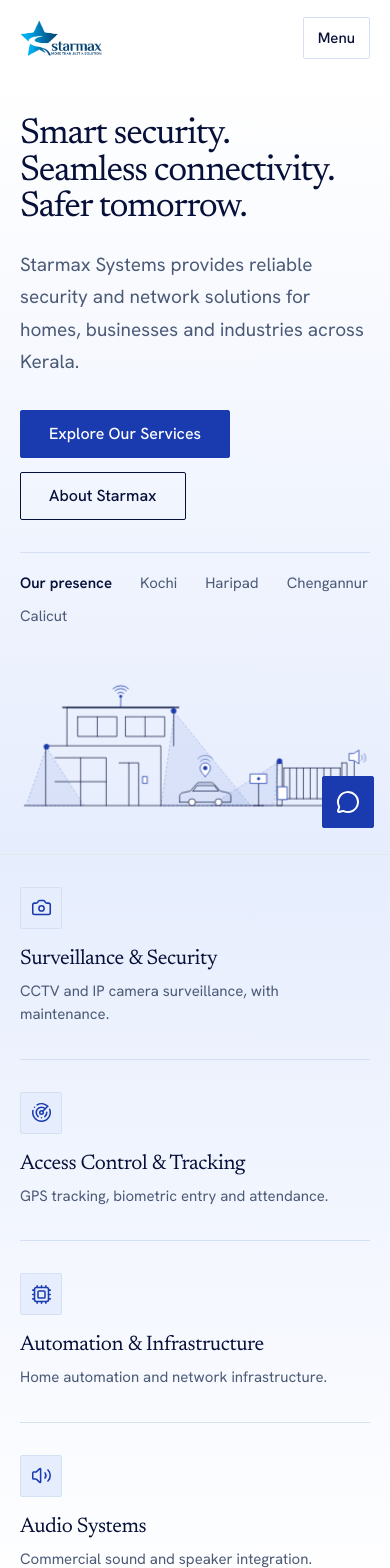
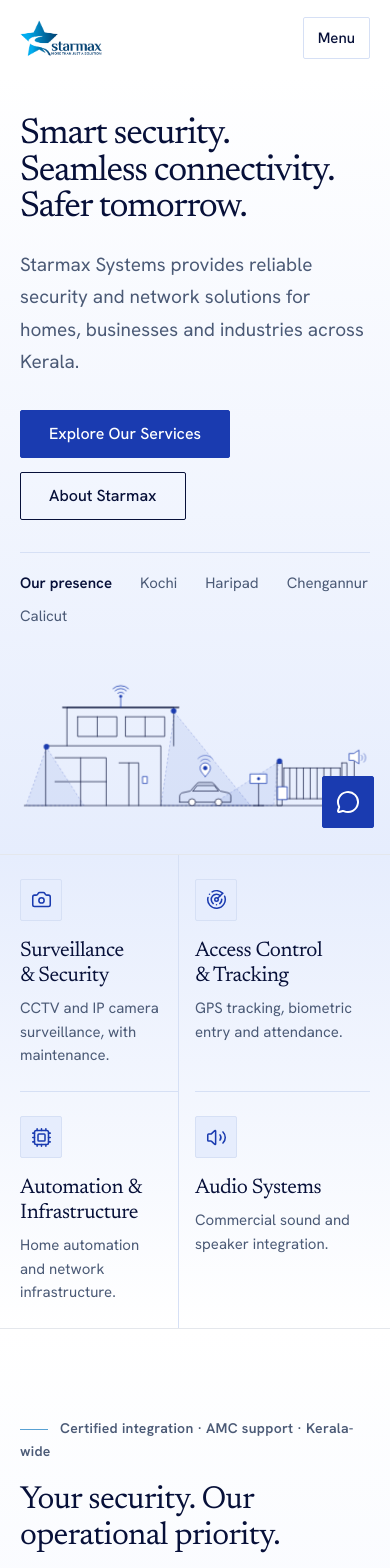
Before and after one commit to j-e-e-v-a-n/starmax-new, a React (Vite) app: page / in a window 390 px wide. Shown: the top 1568 px of the page. Built offline with nearby package versions, Linux system fonts and the light colour scheme.

Commit message:
Adjust mobile card layouts to 2-column grids
This change updates the mobile layout across the About, service, and testimonials pages to keep cards in a 2-column grid on smaller screens. It also tightens spacing and card padding for better fit and readability while keeping desktop layouts unchanged.

```diff
--- a/src/index.css
+++ b/src/index.css
@@ -999,17 +999,30 @@ p.sub, .sub { color: var(--color-muted); max-width: 52ch; }
   .head-right .btn { display: none; }
   .starmax-logo { height: 38px; }
   .footer .starmax-logo { height: 34px; }
-  .svc-grid { grid-template-columns: 1fr; }
-  .svc, .svc:nth-child(odd) { border-right: 0; margin-right: 0; min-height: 0; }
-  .adv-grid { grid-template-columns: 1fr; }
-  .gal { grid-template-columns: 1fr; }
-  .logos { grid-template-columns: repeat(2, 1fr); }
-  .pillars-inner { grid-template-columns: 1fr; }
-  .pillar, .pillar:nth-child(2) { border-right: 0; margin-right: 0; border-bottom: 1px solid var(--color-rule); }
-  .pillar:last-child { border-bottom: 0; }
-  .checks { grid-template-columns: 1fr; }
-  .sector-grid { grid-template-columns: 1fr; }
-  .foot-grid { grid-template-columns: 1fr; }
+
+  /* Every card grid stays 2 per row on mobile */
+  .svc-grid,
+  .adv-grid,
+  .gal,
+  .sector-grid,
+  .pillars-inner,
+  .logos,
+  .foot-grid,
+  .checks { grid-template-columns: repeat(2, 1fr); }
+
+  /* Tighter spacing so two columns fit comfortably */
+  .svc { padding: 22px 16px 26px 0; min-height: 0; }
+  .svc:nth-child(odd) { margin-right: 16px; }
+  .adv-grid { gap: 14px; }
+  .adv-card { padding: 22px 18px 24px; }
+  .adv-top { margin-bottom: 16px; }
+  .sector-grid { gap: 14px; }
+  .sector-card { padding: 22px 18px 24px; }
+  .gal { gap: 12px; }
+  .pillar { padding: 24px 16px 24px 0; margin-right: 16px; }
+  .checks { gap: 12px 18px; }
+  .call .checks { grid-template-columns: repeat(2, 1fr); gap: 12px 18px; }
+  .foot-grid { gap: 28px 20px; }
   .talk a { font-size: 28px; }
   .call-form-panel { padding: 26px; }
 }
--- a/src/pages/AboutPage.tsx
+++ b/src/pages/AboutPage.tsx
@@ -89,7 +89,7 @@ export const AboutPage: React.FC = () => {
             </p>
           </div>
 
-          <div className="grid grid-cols-1 md:grid-cols-3 gap-6">
+          <div className="grid grid-cols-2 md:grid-cols-3 gap-6">
             <div className="bg-white p-7 rounded-[2px] border border-rule hover:border-blue transition-colors">
               <div className="w-11 h-11 rounded-[2px] bg-mist border border-rule flex items-center justify-center mb-5">
                 <ShieldCheck className="w-5 h-5 text-blue" />
@@ -140,7 +140,7 @@ export const AboutPage: React.FC = () => {
             </p>
           </div>
 
-          <div className="grid grid-cols-1 sm:grid-cols-2 lg:grid-cols-4 gap-4">
+          <div className="grid grid-cols-2 lg:grid-cols-4 gap-4">
             {SERVICES.map((s) => (
               <Link
                 key={s.slug}
--- a/src/pages/ServiceDetailPage.tsx
+++ b/src/pages/ServiceDetailPage.tsx
@@ -159,7 +159,7 @@ export const ServiceDetailPage: React.FC<ServiceDetailPageProps> = ({ slug }) =>
             </p>
           </div>
 
-          <div className="grid grid-cols-1 sm:grid-cols-2 lg:grid-cols-3 gap-6">
+          <div className="grid grid-cols-2 lg:grid-cols-3 gap-4 sm:gap-6">
             {service.benefits.map((benefit, idx) => (
               <div
                 key={idx}
@@ -247,7 +247,7 @@ export const ServiceDetailPage: React.FC<ServiceDetailPageProps> = ({ slug }) =>
               </Link>
             </div>
 
-            <div className="grid grid-cols-1 sm:grid-cols-2 lg:grid-cols-3 gap-6">
+            <div className="grid grid-cols-2 lg:grid-cols-3 gap-4 sm:gap-6">
               {related.map((rel) => (
                 <Link
                   key={rel.slug}
--- a/src/pages/TestimonialsPage.tsx
+++ b/src/pages/TestimonialsPage.tsx
@@ -27,7 +27,7 @@ export const TestimonialsPage: React.FC = () => {
 
       <section className="section-pad border-b border-rule bg-white">
         <div className="container-x">
-          <div className="grid grid-cols-1 md:grid-cols-2 gap-6 max-w-5xl mx-auto items-stretch">
+          <div className="grid grid-cols-2 gap-6 max-w-5xl mx-auto items-stretch">
             {TESTIMONIALS.map((item) => (
               <TestimonialCard key={item.id} testimonial={item} />
             ))}
```
